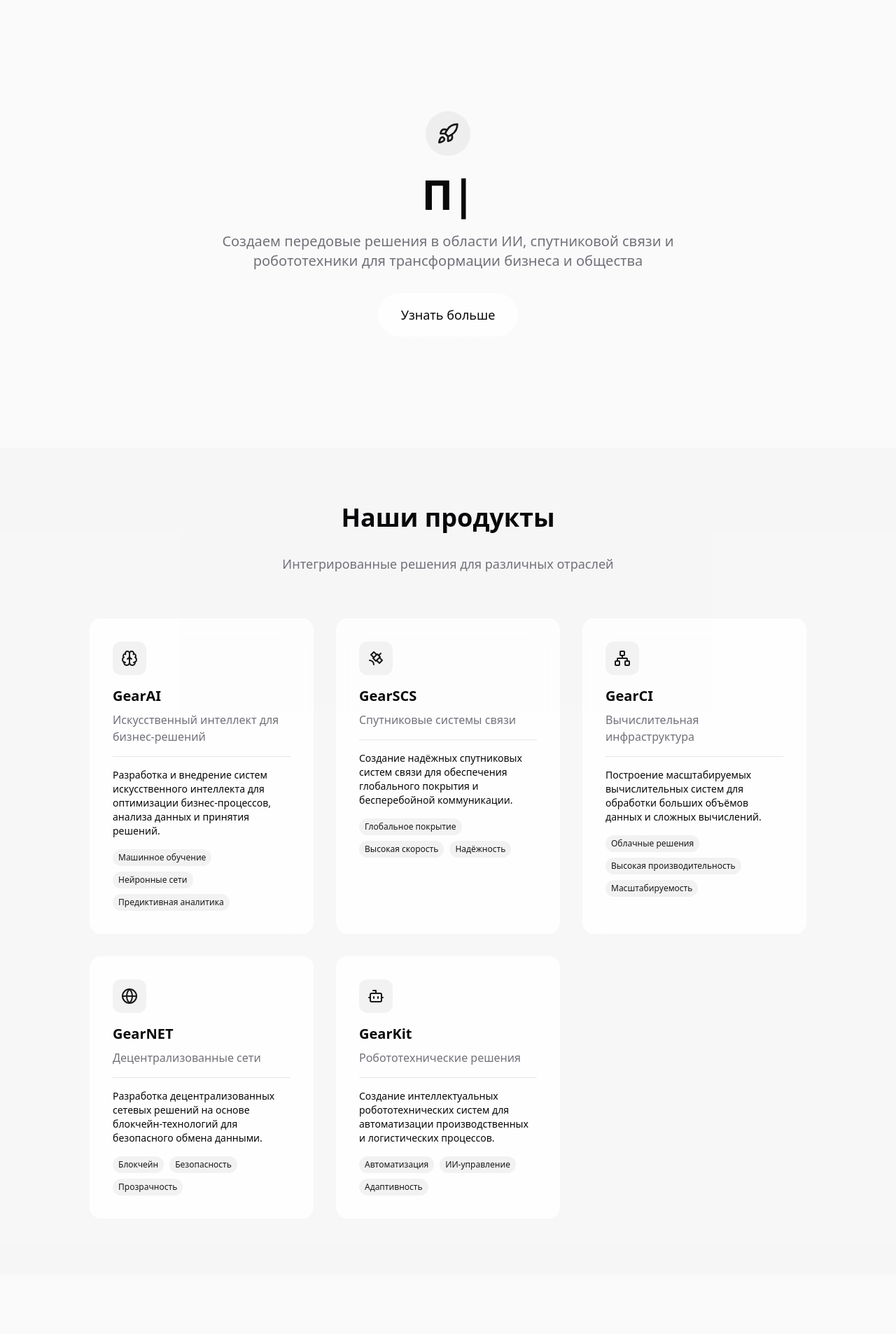
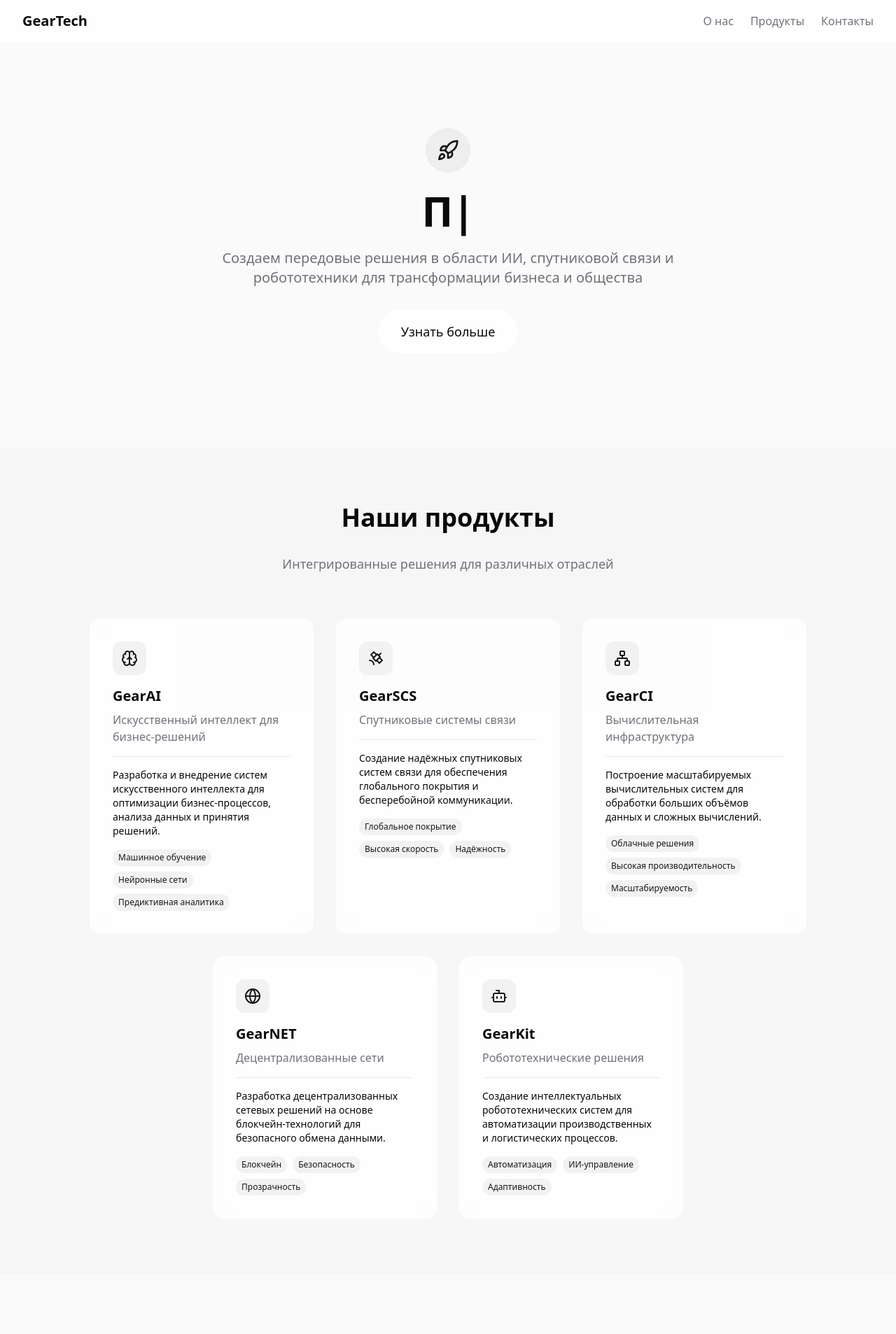
Before and after one commit to dm-vev/gearconnect-innovation, a React (Vite) app: page / in a window 1280 px wide. Shown: the top 1907 px of the page at 70% size. Built offline with nearby package versions, Linux system fonts and the light colour scheme.

Commit message:
Implement UI changes
Implement Aero-style header and center product cards. Make product cards link to product description pages.

```diff
--- a/src/App.tsx
+++ b/src/App.tsx
@@ -1,3 +1,4 @@
+
 import { Toaster } from "@/components/ui/toaster";
 import { Toaster as Sonner } from "@/components/ui/sonner";
 import { TooltipProvider } from "@/components/ui/tooltip";
@@ -5,6 +6,7 @@ import { QueryClient, QueryClientProvider } from "@tanstack/react-query";
 import { BrowserRouter, Routes, Route } from "react-router-dom";
 import Index from "./pages/Index";
 import NotFound from "./pages/NotFound";
+import ProductDetail from "./pages/ProductDetail";
 
 const queryClient = new QueryClient();
 
@@ -16,7 +18,7 @@ const App = () => (
       <BrowserRouter>
         <Routes>
           <Route path="/" element={<Index />} />
-          {/* ADD ALL CUSTOM ROUTES ABOVE THE CATCH-ALL "*" ROUTE */}
+          <Route path="/product/:id" element={<ProductDetail />} />
           <Route path="*" element={<NotFound />} />
         </Routes>
       </BrowserRouter>
--- a/src/pages/Index.tsx
+++ b/src/pages/Index.tsx
@@ -1,11 +1,12 @@
-
 import { useEffect, useRef } from "react";
-import { Globe, Rocket, Brain, Satellite, Network, Bot, Users, Building2, Blocks, Radio, CircuitBoard } from "lucide-react";
+import { Globe, Rocket, Brain, Satellite, Network, Bot } from "lucide-react";
 import { motion } from "framer-motion";
 import Typed from "typed.js";
+import { useNavigate } from "react-router-dom";
 
 const Index = () => {
   const typedRef = useRef(null);
+  const navigate = useNavigate();
 
   useEffect(() => {
     window.scrollTo(0, 0);
@@ -32,6 +33,7 @@ const Index = () => {
 
   const products = [
     {
+      id: "gearai",
       name: "GearAI",
       description: "Искусственный интеллект для бизнес-решений",
       icon: Brain,
@@ -39,6 +41,7 @@ const Index = () => {
       features: ["Машинное обучение", "Нейронные сети", "Предиктивная аналитика"]
     },
     {
+      id: "gearscs",
       name: "GearSCS",
       description: "Спутниковые системы связи",
       icon: Satellite,
@@ -46,6 +49,7 @@ const Index = () => {
       features: ["Глобальное покрытие", "Высокая скорость", "Надёжность"]
     },
     {
+      id: "gearci",
       name: "GearCI",
       description: "Вычислительная инфраструктура",
       icon: Network,
@@ -53,6 +57,7 @@ const Index = () => {
       features: ["Облачные решения", "Высокая производительность", "Масштабируемость"]
     },
     {
+      id: "gearnet",
       name: "GearNET",
       description: "Децентрализованные сети",
       icon: Globe,
@@ -60,6 +65,7 @@ const Index = () => {
       features: ["Блокчейн", "Безопасность", "Прозрачность"]
     },
     {
+      id: "gearkit",
       name: "GearKit",
       description: "Робототехнические решения",
       icon: Bot,
@@ -70,8 +76,20 @@ const Index = () => {
 
   return (
     <div className="min-h-screen">
-      {/* Hero Section */}
-      <section className="section-padding min-h-[80vh] flex items-center justify-center relative overflow-hidden">
+      <header className="fixed top-0 left-0 right-0 bg-white/80 backdrop-blur-lg border-b border-white/20 z-50">
+        <div className="container mx-auto py-4">
+          <nav className="flex items-center justify-between">
+            <div className="text-xl font-bold">GearTech</div>
+            <div className="flex gap-6">
+              <a href="#" className="text-muted-foreground hover:text-foreground transition-colors">О нас</a>
+              <a href="#" className="text-muted-foreground hover:text-foreground transition-colors">Продукты</a>
+              <a href="#" className="text-muted-foreground hover:text-foreground transition-colors">Контакты</a>
+            </div>
+          </nav>
+        </div>
+      </header>
+
+      <section className="section-padding pt-32 min-h-[80vh] flex items-center justify-center relative overflow-hidden">
         <div className="container mx-auto">
           <motion.div
             initial={{ opacity: 0, y: 20 }}
@@ -97,7 +115,6 @@ const Index = () => {
         <div className="absolute inset-0 -z-10 bg-gradient-to-b from-transparent to-background/20"></div>
       </section>
 
-      {/* Products Section */}
       <section className="section-padding bg-secondary/50">
         <div className="container mx-auto">
           <div className="text-center mb-16">
@@ -106,14 +123,15 @@ const Index = () => {
               Интегрированные решения для различных отраслей
             </p>
           </div>
-          <div className="grid grid-cols-1 md:grid-cols-2 lg:grid-cols-3 gap-8">
+          <div className="flex flex-wrap justify-center gap-8">
             {products.map((product, index) => (
               <motion.div
                 key={product.name}
                 initial={{ opacity: 0, y: 20 }}
                 animate={{ opacity: 1, y: 0 }}
                 transition={{ delay: index * 0.1 }}
-                className="glass p-8 rounded-2xl hover:shadow-xl transition-all duration-300"
+                className="glass p-8 rounded-2xl hover:shadow-xl transition-all duration-300 w-[calc(33.333%-1.5rem)] min-w-[320px] cursor-pointer"
+                onClick={() => navigate(`/product/${product.id}`)}
               >
                 <div className="inline-flex items-center justify-center w-12 h-12 bg-primary/5 rounded-xl mb-4">
                   <product.icon className="w-6 h-6 text-primary" />
@@ -139,7 +157,6 @@ const Index = () => {
         </div>
       </section>
 
-      {/* Call to Action */}
       <section className="section-padding">
         <div className="container mx-auto text-center">
           <h2 className="section-title mb-6">
@@ -159,7 +176,6 @@ const Index = () => {
         </div>
       </section>
 
-      {/* Footer */}
       <footer className="bg-black/10 backdrop-blur-md border-t border-white/10">
         <div className="container mx-auto py-6 px-4">
           <div className="flex flex-col md:flex-row justify-between items-center text-sm text-gray-400">
--- /dev/null
+++ b/src/pages/ProductDetail.tsx
@@ -0,0 +1,173 @@
+
+import { useParams } from 'react-router-dom';
+import { Brain, Satellite, Network, Globe, Bot } from 'lucide-react';
+import { motion } from 'framer-motion';
+
+const products = {
+  gearai: {
+    name: "GearAI",
+    description: "Искусственный интеллект для бизнес-решений",
+    icon: Brain,
+    details: "Разработка и внедрение систем искусственного интеллекта для оптимизации бизнес-процессов, анализа данных и принятия решений.",
+    features: ["Машинное обучение", "Нейронные сети", "Предиктивная аналитика"],
+    fullDescription: `
+      GearAI представляет собой комплексное решение в области искусственного интеллекта,
+      предназначенное для оптимизации и автоматизации бизнес-процессов. Наша система
+      использует передовые алгоритмы машинного обучения и нейронные сети для анализа
+      данных, прогнозирования трендов и принятия решений.
+    `,
+    applications: [
+      "Автоматизация рутинных задач",
+      "Анализ больших данных",
+      "Прогнозирование бизнес-показателей",
+      "Оптимизация ресурсов",
+      "Персонализация клиентского опыта"
+    ]
+  },
+  gearscs: {
+    name: "GearSCS",
+    description: "Спутниковые системы связи",
+    icon: Satellite,
+    details: "Создание надёжных спутниковых систем связи для обеспечения глобального покрытия и бесперебойной коммуникации.",
+    features: ["Глобальное покрытие", "Высокая скорость", "Надёжность"],
+    fullDescription: `
+      GearSCS обеспечивает надежную спутниковую связь в любой точке планеты.
+      Наша система предоставляет высокоскоростной доступ к данным и коммуникационным
+      сервисам даже в самых удаленных регионах.
+    `,
+    applications: [
+      "Морская навигация",
+      "Авиация",
+      "Удаленные регионы",
+      "Экстренные службы",
+      "Военная связь"
+    ]
+  },
+  gearci: {
+    name: "GearCI",
+    description: "Вычислительная инфраструктура",
+    icon: Network,
+    details: "Построение масштабируемых вычислительных систем для обработки больших объёмов данных и сложных вычислений.",
+    features: ["Облачные решения", "Высокая производительность", "Масштабируемость"],
+    fullDescription: `
+      GearCI предоставляет современную вычислительную инфраструктуру для решения
+      сложных вычислительных задач. Наши системы масштабируются под потребности
+      клиента и обеспечивают максимальную производительность.
+    `,
+    applications: [
+      "Высокопроизводительные вычисления",
+      "Облачные сервисы",
+      "Обработка больших данных",
+      "Научные исследования",
+      "Рендеринг и моделирование"
+    ]
+  },
+  gearnet: {
+    name: "GearNET",
+    description: "Децентрализованные сети",
+    icon: Globe,
+    details: "Разработка децентрализованных сетевых решений на основе блокчейн-технологий для безопасного обмена данными.",
+    features: ["Блокчейн", "Безопасность", "Прозрачность"],
+    fullDescription: `
+      GearNET использует технологию блокчейн для создания безопасных и прозрачных
+      децентрализованных сетей. Наши решения обеспечивают надежную защиту данных
+      и неизменность информации.
+    `,
+    applications: [
+      "Смарт-контракты",
+      "Цифровые активы",
+      "Защищенный документооборот",
+      "Цепочки поставок",
+      "Финансовые транзакции"
+    ]
+  },
+  gearkit: {
+    name: "GearKit",
+    description: "Робототехнические решения",
+    icon: Bot,
+    details: "Создание интеллектуальных робототехнических систем для автоматизации производственных и логистических процессов.",
+    features: ["Автоматизация", "ИИ-управление", "Адаптивность"],
+    fullDescription: `
+      GearKit представляет собой комплексное решение в области робототехники,
+      объединяющее передовые технологии автоматизации и искусственного интеллекта
+      для оптимизации производственных процессов.
+    `,
+    applications: [
+      "Промышленная автоматизация",
+      "Логистические операции",
+      "Складской учет",
+      "Контроль качества",
+      "Сборочные линии"
+    ]
+  }
+};
+
+const ProductDetail = () => {
+  const { id } = useParams();
+  const product = products[id as keyof typeof products];
+
+  if (!product) {
+    return <div>Продукт не найден</div>;
+  }
+
+  const Icon = product.icon;
+
+  return (
+    <div className="min-h-screen bg-background">
+      <header className="bg-white/80 backdrop-blur-lg border-b border-white/20 mb-12">
+        <div className="container mx-auto py-6">
+          <h1 className="text-3xl font-bold">{product.name}</h1>
+        </div>
+      </header>
+
+      <div className="container mx-auto px-4">
+        <motion.div
+          initial={{ opacity: 0, y: 20 }}
+          animate={{ opacity: 1, y: 0 }}
+          transition={{ duration: 0.5 }}
+          className="glass p-8 rounded-2xl mb-8"
+        >
+          <div className="flex items-center gap-4 mb-6">
+            <div className="inline-flex items-center justify-center w-16 h-16 bg-primary/5 rounded-xl">
+              <Icon className="w-8 h-8 text-primary" />
+            </div>
+            <div>
+              <h2 className="text-2xl font-semibold mb-2">{product.name}</h2>
+              <p className="text-muted-foreground">{product.description}</p>
+            </div>
+          </div>
+
+          <p className="text-lg mb-6">{product.fullDescription}</p>
+
+          <div className="mb-8">
+            <h3 className="text-xl font-semibold mb-4">Особенности</h3>
+            <div className="flex flex-wrap gap-2 mb-6">
+              {product.features.map((feature, idx) => (
+                <span
+                  key={idx}
+                  className="text-sm px-3 py-1 bg-primary/5 rounded-full text-primary"
+                >
+                  {feature}
+                </span>
+              ))}
+            </div>
+          </div>
+
+          <div>
+            <h3 className="text-xl font-semibold mb-4">Применение</h3>
+            <ul className="grid grid-cols-1 md:grid-cols-2 gap-4">
+              {product.applications.map((app, idx) => (
+                <li key={idx} className="flex items-center gap-2">
+                  <div className="w-2 h-2 bg-primary rounded-full" />
+                  {app}
+                </li>
+              ))}
+            </ul>
+          </div>
+        </motion.div>
+      </div>
+    </div>
+  );
+};
+
+export default ProductDetail;
```
